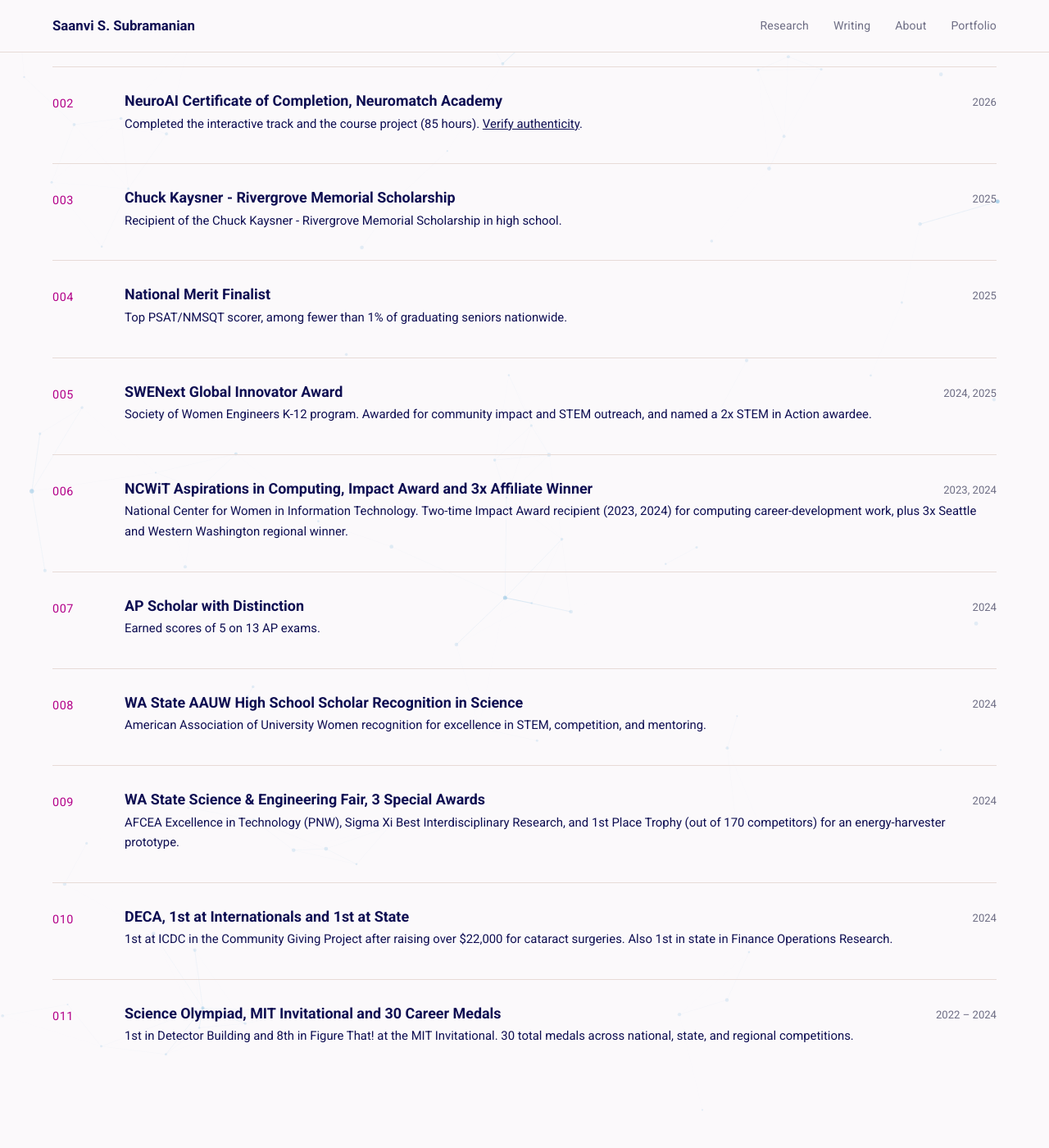
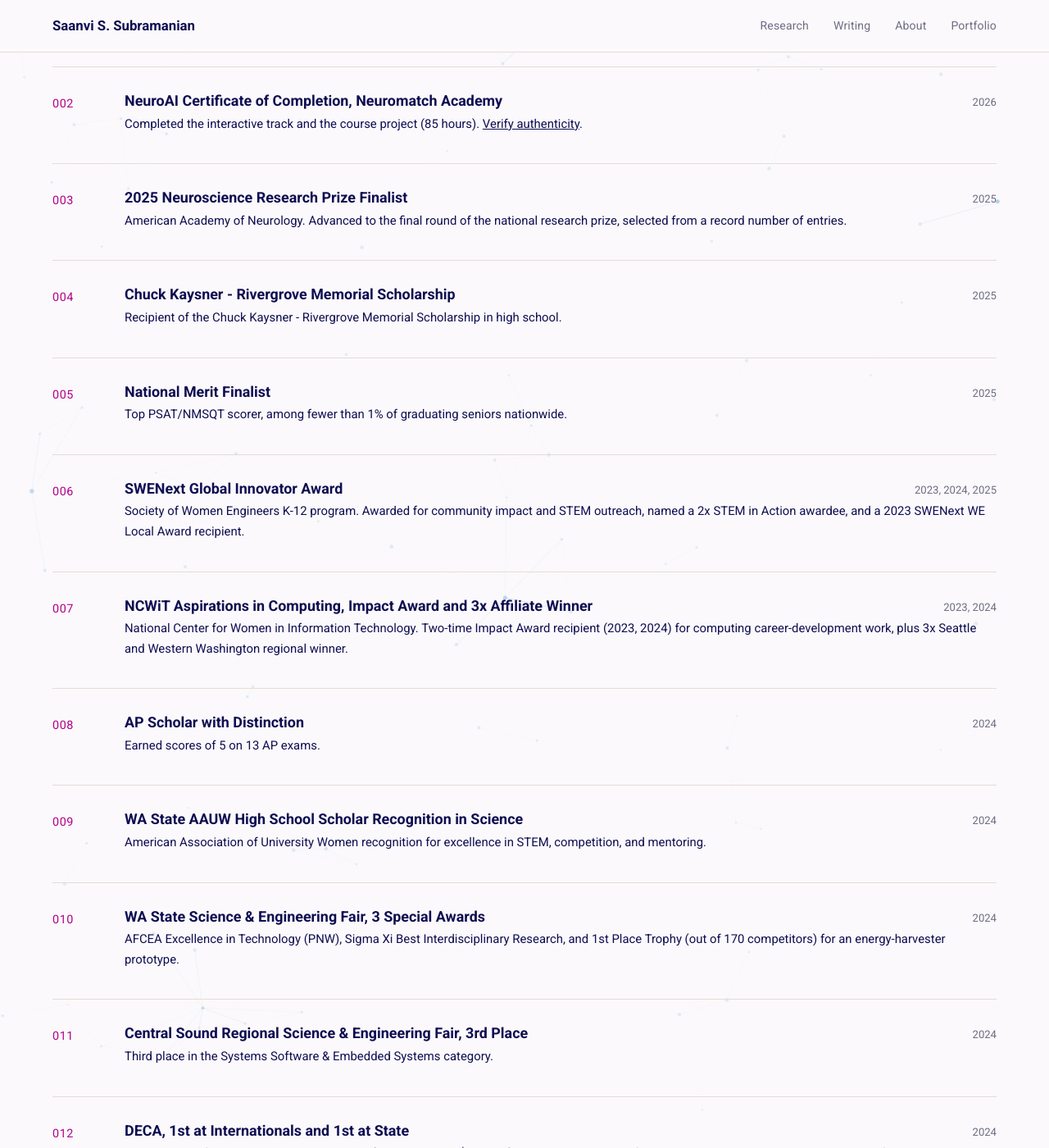
Before and after one commit to saanviiyer/saanviiyer.github.io, a Jekyll site: the page built from pages/research.html, in a window 1280 px wide and 1400 px high, scrolled down 4693 px. Shown: the whole window at 82% size. Built offline with Jekyll 4.4.1, drawn with Linux system fonts in a browser that asks for light colours.

Commit message:
added update

```diff
--- a/_data/awards.yml
+++ b/_data/awards.yml
@@ -77,6 +77,11 @@
   category: "award"
   link: "/assets/pdfs/neuroai_certificate.pdf"
 
+- title: "2025 Neuroscience Research Prize Finalist"
+  detail: "American Academy of Neurology. Advanced to the final round of the national research prize, selected from a record number of entries."
+  year: "2025"
+  category: "award"
+
 - title: "Chuck Kaysner - Rivergrove Memorial Scholarship"
   detail: "Recipient of the Chuck Kaysner - Rivergrove Memorial Scholarship in high school."
   year: "2025"
@@ -88,8 +93,8 @@
   category: "award"
 
 - title: "SWENext Global Innovator Award"
-  detail: "Society of Women Engineers K-12 program. Awarded for community impact and STEM outreach, and named a 2x STEM in Action awardee."
-  year: "2024, 2025"
+  detail: "Society of Women Engineers K-12 program. Awarded for community impact and STEM outreach, named a 2x STEM in Action awardee, and a 2023 SWENext WE Local Award recipient."
+  year: "2023, 2024, 2025"
   category: "award"
 
 - title: "NCWiT Aspirations in Computing, Impact Award and 3x Affiliate Winner"
@@ -112,6 +117,11 @@
   year: "2024"
   category: "award"
 
+- title: "Central Sound Regional Science & Engineering Fair, 3rd Place"
+  detail: "Third place in the Systems Software & Embedded Systems category."
+  year: "2024"
+  category: "award"
+
 - title: "DECA, 1st at Internationals and 1st at State"
   detail: "1st at ICDC in the Community Giving Project after raising over $22,000 for cataract surgeries. Also 1st in state in Finance Operations Research."
   year: "2024"
```
